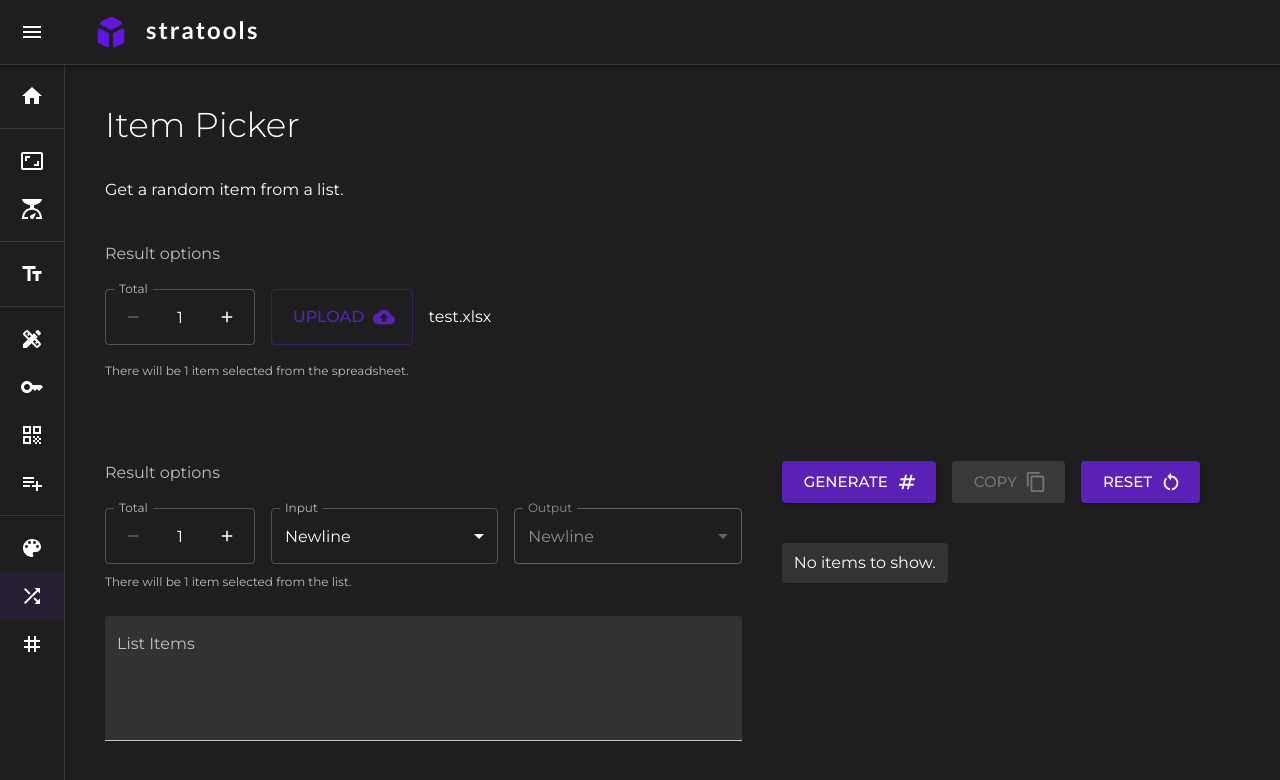
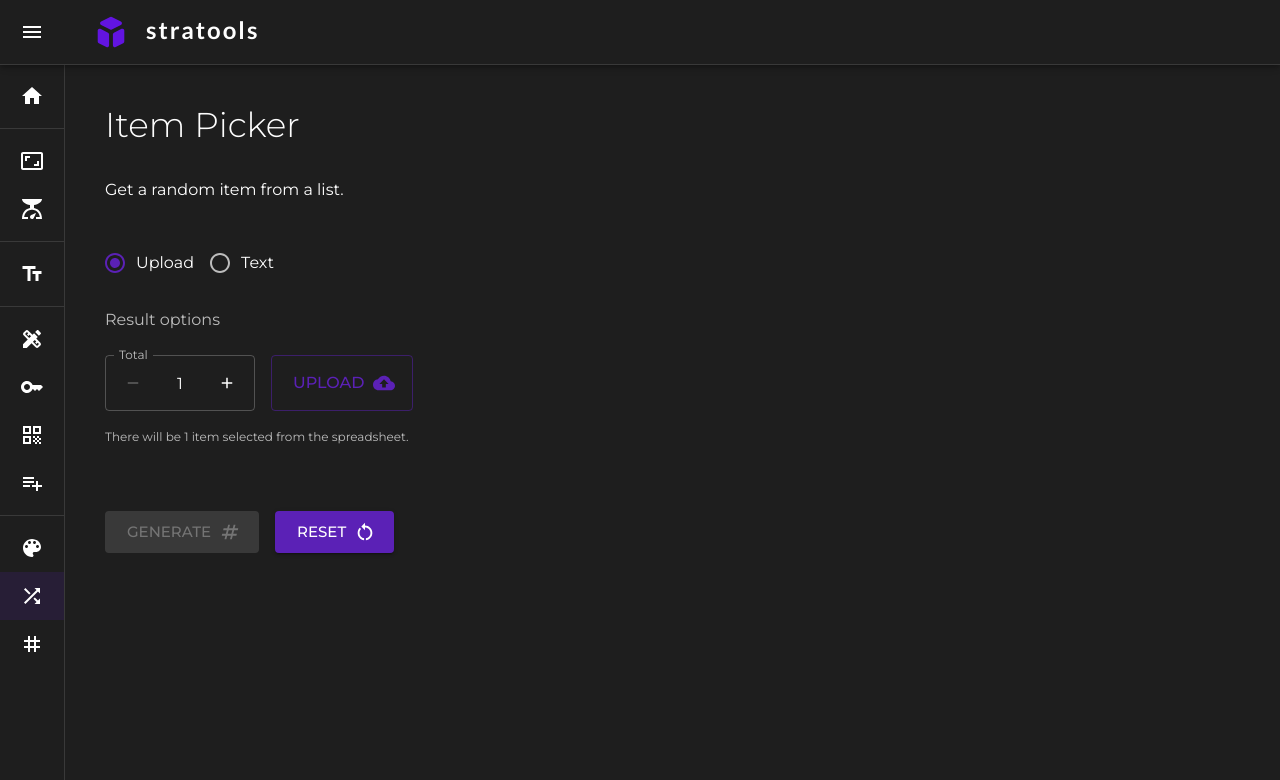
Before and after one commit to huffmanks/tools-nextjs, a Next.js app: page /picker/item in a window 1280 px wide. Shown: the top 780 px of the page. Built offline with nearby package versions, Linux system fonts and the light colour scheme.

Commit message:
finished xlsx upload option for item picker and fixed email sign themecolor var missing

```diff
--- a/constants/itemPicker.js
+++ b/constants/itemPicker.js
@@ -1,10 +1,25 @@
 export const initialValues = {
     total: 1,
+    listType: 'upload',
+    selectedRows: [],
+    isProcessing: false,
+    fileName: '',
     inputDelimiter: 'newline',
     outputDelimiter: 'newline',
     list: '',
     output: [],
 }
+
+export const itemRadios = [
+    {
+        value: 'upload',
+        label: 'Upload',
+    },
+    {
+        value: 'text',
+        label: 'Text',
+    },
+]
 
 export const delimiterSelects = [
     {
--- a/constants/popoverColorPicker.js
+++ b/constants/popoverColorPicker.js
@@ -3,6 +3,7 @@ export const initialValues = {
     backgroundColor: '#fff',
     ringOuter: '#222',
     ringInner: '#222',
+    themeColor: '#5b21b6',
 }
 
 export const qrCodePickers = [
--- a/features/EmailSignature/useEmailSignatureFormControls.jsx
+++ b/features/EmailSignature/useEmailSignatureFormControls.jsx
@@ -21,15 +21,15 @@ export const useEmailSignatureFormControls = () => {
 
         if ('phone' in fieldValues) {
             temp.phone = fieldValues.phone ? '' : 'This field is required.'
-            if (fieldValues.phone) temp.phone = fieldValues.phone.match(/\d{3}-\d{3}-\d{4}/g) ? '' : 'Phone number is not valid.'
+            if (fieldValues.phone) temp.phone = fieldValues.phone.match(/^(\(\d{3}\)\s?|\d{3}[-.]?)?\d{3}[-.]?\d{4}$/g) ? '' : 'Phone number is not valid.'
         }
 
         if ('cellPhone' in fieldValues) {
-            temp.cellPhone = fieldValues.cellPhone.match(/\d{3}-\d{3}-\d{4}/g) || fieldValues.cellPhone === '' ? '' : 'Cell number is not valid.'
+            temp.cellPhone = fieldValues.cellPhone.match(/^(\(\d{3}\)\s?|\d{3}[-.]?)?\d{3}[-.]?\d{4}$/g) || fieldValues.cellPhone === '' ? '' : 'Cell number is not valid.'
         }
 
         if ('fax' in fieldValues) {
-            temp.fax = fieldValues.fax.match(/\d{3}-\d{3}-\d{4}/g) || fieldValues.fax === '' ? '' : 'Fax number is not valid.'
+            temp.fax = fieldValues.fax.match(/^(\(\d{3}\)\s?|\d{3}[-.]?)?\d{3}[-.]?\d{4}$/g) || fieldValues.fax === '' ? '' : 'Fax number is not valid.'
         }
 
         if ('website' in fieldValues) {
--- a/features/RandomPicker/ActionGroup.jsx
+++ b/features/RandomPicker/ActionGroup.jsx
@@ -3,7 +3,7 @@ import NumbersIcon from '@mui/icons-material/Numbers'
 import ContentCopyIcon from '@mui/icons-material/ContentCopy'
 import RestartAltIcon from '@mui/icons-material/RestartAlt'
 
-const ActionGroup = ({ isDisabled, generateAria, handleClick, handleCopy, handleReset }) => {
+const ActionGroup = ({ isCopyDisabled, isGenerateDisabled, isUpload, generateAria, handleRandomSelection, handleClick, handleCopy, handleReset }) => {
     const styles = {
         button: {
             width: {
@@ -23,13 +23,22 @@ const ActionGroup = ({ isDisabled, generateAria, handleClick, handleCopy, handle
         },
     }
     return (
-        <Stack direction={{ xs: 'column', xms: 'row' }} gap={2} mb={3}>
-            <Button variant='contained' size='large' aria-label={generateAria} endIcon={<NumbersIcon />} onClick={handleClick} sx={styles.button}>
+        <Stack direction={{ xs: 'column', xms: 'row' }} gap={2} mt={{ sm: !isUpload ? 3 : 0, md: !isUpload ? 6.5 : 0 }} mb={3}>
+            <Button
+                variant='contained'
+                size='large'
+                disabled={isGenerateDisabled}
+                aria-label={generateAria}
+                endIcon={<NumbersIcon />}
+                onClick={isUpload ? handleRandomSelection : handleClick}
+                sx={styles.button}>
                 Generate
             </Button>
-            <Button variant='contained' size='large' disabled={isDisabled} aria-label='copy value to clipboard' endIcon={<ContentCopyIcon />} onClick={handleCopy} sx={styles.button}>
-                Copy
-            </Button>
+            {!isUpload && (
+                <Button variant='contained' size='large' disabled={isCopyDisabled} aria-label='copy value to clipboard' endIcon={<ContentCopyIcon />} onClick={handleCopy} sx={styles.button}>
+                    Copy
+                </Button>
+            )}
             <Button variant='contained' size='large' aria-label='reset values' endIcon={<RestartAltIcon />} onClick={handleReset} sx={styles.button}>
                 Reset
             </Button>
--- a/features/RandomPicker/ItemPicker/ItemForm.jsx
+++ b/features/RandomPicker/ItemPicker/ItemForm.jsx
@@ -1,21 +1,70 @@
-import { Grid } from '@mui/material'
+import { FormControl, FormControlLabel, Grid, Radio, RadioGroup } from '@mui/material'
 
 import ActionGroup from '../ActionGroup'
 
 import TextOutput from './TextOutput'
 import TextForm from './TextForm'
 import UploadForm from './UploadForm'
+import { itemRadios } from '../../../constants/itemPicker'
 
-const ItemForm = ({ resultRef, values, errorMessage, handleChange, handleBlur, handleClick, handleCopy, handleReset, handleDecrease, handleIncrease }) => {
+const ItemForm = ({
+    fileRef,
+    resultRef,
+    values,
+    errorMessage,
+    handleChange,
+    handleBlur,
+    handleFileUpload,
+    handleRandomSelection,
+    handleClick,
+    handleCopy,
+    handleReset,
+    handleDecrease,
+    handleIncrease,
+}) => {
+    const isUpload = values?.listType === 'upload'
     return (
         <>
+            <FormControl component='fieldset' sx={{ marginBottom: 3 }}>
+                <RadioGroup row defaultValue='upload' name='listType' value={values.listType} onChange={handleChange}>
+                    {itemRadios.map(({ value, label }, index) => (
+                        <FormControlLabel
+                            key={index}
+                            value={value}
+                            control={
+                                <Radio
+                                    sx={{
+                                        '&.Mui-checked': {
+                                            color: 'primary.main',
+                                        },
+                                    }}
+                                />
+                            }
+                            label={label}
+                        />
+                    ))}
+                </RadioGroup>
+            </FormControl>
             <Grid container spacing={5}>
-                <UploadForm values={values} fileName='test.xlsx' handleChange={handleChange} handleDecrease={handleDecrease} handleIncrease={handleIncrease} />
-                <TextForm values={values} errorMessage={errorMessage} handleChange={handleChange} handleBlur={handleBlur} handleDecrease={handleDecrease} handleIncrease={handleIncrease} />
-                <Grid item xs={12} md={5}>
-                    <ActionGroup isDisabled={!values?.output?.length} generateAria='pick items from a list' handleClick={handleClick} handleCopy={handleCopy} handleReset={handleReset} />
+                {isUpload && (
+                    <UploadForm fileRef={fileRef} values={values} handleChange={handleChange} handleFileUpload={handleFileUpload} handleDecrease={handleDecrease} handleIncrease={handleIncrease} />
+                )}
+                {!isUpload && (
+                    <TextForm values={values} errorMessage={errorMessage} handleChange={handleChange} handleBlur={handleBlur} handleDecrease={handleDecrease} handleIncrease={handleIncrease} />
+                )}
+                <Grid item xs={12} md={!isUpload ? 5 : 12}>
+                    <ActionGroup
+                        isCopyDisabled={!isUpload && !values?.output?.length}
+                        isGenerateDisabled={(isUpload && values?.selectedRows?.length === 0) || values?.isProcessing}
+                        isUpload={isUpload}
+                        generateAria='pick items from a list'
+                        handleRandomSelection={handleRandomSelection}
+                        handleClick={handleClick}
+                        handleCopy={handleCopy}
+                        handleReset={handleReset}
+                    />
 
-                    <TextOutput resultRef={resultRef} values={values} />
+                    {!isUpload && <TextOutput resultRef={resultRef} values={values} />}
                 </Grid>
             </Grid>
         </>
--- a/features/RandomPicker/ItemPicker/TextOutput.jsx
+++ b/features/RandomPicker/ItemPicker/TextOutput.jsx
@@ -4,7 +4,7 @@ import OutputMessage from '../../../components/common/OutputMessage'
 
 const TextOutput = ({ resultRef, values }) => {
     return (
-        <Box sx={{ marginTop: 5 }}>
+        <Box sx={{ marginTop: { sm: 6, md: 8 } }}>
             {values?.output?.length > 0 ? (
                 <div ref={resultRef}>
                     {values.output.map((item, i) => (
--- a/features/RandomPicker/ItemPicker/UploadForm.jsx
+++ b/features/RandomPicker/ItemPicker/UploadForm.jsx
@@ -1,22 +1,34 @@
-import { Button, Grid, Stack, Typography } from '@mui/material'
+import { Button, Grid, Stack } from '@mui/material'
 import CloudUploadIcon from '@mui/icons-material/CloudUpload'
 import Counter from '../../../components/common/Counter'
 import FieldsetContainer from '../FieldsetContainer'
 
-const UploadForm = ({ values, fileName, handleChange, handleDecrease, handleIncrease }) => {
+const UploadForm = ({ fileRef, values, handleChange, handleFileUpload, handleDecrease, handleIncrease }) => {
     return (
         <Grid item xs={12} md={7}>
-            <div style={{ marginBottom: 16 }}>
-                <FieldsetContainer title='Result options' size='large' isFullWidth helperText={`There will be ${values.total} item${values.total > 1 ? 's' : ''} selected from the spreadsheet.`}>
+            <div>
+                <FieldsetContainer
+                    title='Result options'
+                    size='large'
+                    mb={0}
+                    isFullWidth
+                    helperText={`There will be ${values.total} item${values.total > 1 ? 's' : ''} selected from the spreadsheet.`}
+                    sx={{ marginBottom: 0 }}>
                     <Stack direction={{ xs: 'column', sm: 'row' }} alignItems={{ xs: 'start', sm: 'center' }} gap={2} mb={2}>
                         <Counter values={values} handleChange={handleChange} handleDecrease={handleDecrease} handleIncrease={handleIncrease} />
 
                         <Button sx={{ padding: '13px 21px', fontSize: '1rem' }} component='label' variant='outlined' size='large' aria-label='upload file' endIcon={<CloudUploadIcon />}>
                             Upload
-                            <input type='file' hidden onChange={handleChange} accept='.csv, application/vnd.openxmlformats-officedocument.spreadsheetml.sheet, application/vnd.ms-excel' />
+                            <input
+                                ref={fileRef}
+                                type='file'
+                                hidden
+                                onChange={handleFileUpload}
+                                accept='.csv, application/vnd.openxmlformats-officedocument.spreadsheetml.sheet, application/vnd.ms-excel'
+                            />
                         </Button>
 
-                        {fileName && <div>{fileName}</div>}
+                        {values?.fileName && <div>{values.fileName}</div>}
                     </Stack>
                 </FieldsetContainer>
             </div>
--- a/features/RandomPicker/useItemPickerFormControls.jsx
+++ b/features/RandomPicker/useItemPickerFormControls.jsx
@@ -1,12 +1,16 @@
 import { useRef, useState } from 'react'
+import * as XLSX from 'xlsx'
 
 import { useGlobalState } from '../../hooks/useContext'
 import { useCopyToClipboard } from '../../hooks/useCopyToClipboard'
+
 import { generateSeparatedStrings } from './generateSeparatedStrings'
 import { generateRandomNumbers } from '../../utilities/generateRandomNumbers'
+
 import { initialValues } from '../../constants/itemPicker'
 
 export const useItemPickerFormControls = () => {
+    const fileRef = useRef(null)
     const resultRef = useRef(null)
 
     const { addToast } = useGlobalState()
@@ -37,6 +41,62 @@ export const useItemPickerFormControls = () => {
         }
     }
 
+    const handleFileUpload = (e) => {
+        const file = e.target.files[0]
+        const reader = new FileReader()
+
+        setValues({
+            ...values,
+            isProcessing: true,
+        })
+
+        reader.onload = (event) => {
+            const data = new Uint8Array(event.target.result)
+            const workbook = XLSX.read(data, { type: 'array' })
+            const worksheet = workbook.Sheets[workbook.SheetNames[0]]
+            const rows = XLSX.utils.sheet_to_json(worksheet, { header: 1 })
+
+            setValues({
+                ...values,
+                fileName: file.name,
+                selectedRows: rows,
+                isProcessing: false,
+            })
+        }
+
+        reader.readAsArrayBuffer(file)
+    }
+
+    const handleRandomSelection = (e) => {
+        e.preventDefault()
+
+        const headerRow = values.selectedRows[0]
+        const dataRows = values.selectedRows.slice(1)
+
+        const shuffledRows = [...dataRows].sort(() => Math.random() - Math.random())
+        const selected = []
+        const selectedSet = new Set()
+
+        for (const row of shuffledRows) {
+            if (!selectedSet.has(JSON.stringify(row))) {
+                selected.push(row)
+                selectedSet.add(JSON.stringify(row))
+            }
+
+            if (selected.length >= values.total) {
+                break
+            }
+        }
+
+        const outputRows = [headerRow, ...selected]
+
+        const workbook = XLSX.utils.book_new()
+        const worksheet = XLSX.utils.aoa_to_sheet(outputRows)
+        XLSX.utils.book_append_sheet(workbook, worksheet, 'Selected Rows')
+
+        XLSX.writeFile(workbook, 'selected_rows.xlsx')
+    }
+
     const handleClick = () => {
         const items = generateSeparatedStrings(values)
 
@@ -64,16 +124,20 @@ export const useItemPickerFormControls = () => {
 
     const handleReset = () => {
         setValues(initialValues)
+        fileRef.current.value = ''
         setErrorMessage('')
     }
 
     return {
+        fileRef,
         resultRef,
         values,
         errorMessage,
         setValues,
         handleChange,
         handleBlur,
+        handleFileUpload,
+        handleRandomSelection,
         handleClick,
         handleCopy,
         handleReset,
--- a/pages/generate/email-signature/index.jsx
+++ b/pages/generate/email-signature/index.jsx
@@ -8,11 +8,12 @@ import IntroParagraph from '../../../features/EmailSignature/IntroParagraph'
 import EmailForm from '../../../features/EmailSignature/EmailForm'
 import EmailOutput from '../../../features/EmailSignature/EmailOutput'
 import OutputMessage from '../../../components/common/OutputMessage'
+import { initialValues } from '../../../constants/popoverColorPicker'
 
 const EmailSignature = () => {
     const { values, errors, formSubmitted, formIsValid, handleChange, handleBlur, handleSubmit } = useEmailSignatureFormControls()
 
-    const { colors, handleBlur: handleColorPickerBlur } = usePopoverColorPicker()
+    const { colors, handleBlur: handleColorPickerBlur } = usePopoverColorPicker(initialValues)
 
     return (
         <>
--- a/pages/picker/item/index.jsx
+++ b/pages/picker/item/index.jsx
@@ -9,7 +9,7 @@ import PageTitle from '../../../components/common/PageTitle'
 import ItemForm from '../../../features/RandomPicker/ItemPicker/ItemForm'
 
 const ItemPicker = () => {
-    const { resultRef, values, setValues, handleChange, handleClick, handleCopy, handleReset } = useItemPickerFormControls()
+    const { fileRef, resultRef, values, setValues, handleChange, handleFileUpload, handleRandomSelection, handleClick, handleCopy, handleReset } = useItemPickerFormControls()
     const { handleDecrease, handleIncrease } = useCounter(values, setValues)
 
     return (
@@ -23,9 +23,12 @@ const ItemPicker = () => {
             </Typography>
 
             <ItemForm
+                fileRef={fileRef}
                 resultRef={resultRef}
                 values={values}
                 handleChange={handleChange}
+                handleFileUpload={handleFileUpload}
+                handleRandomSelection={handleRandomSelection}
                 handleClick={handleClick}
                 handleCopy={handleCopy}
                 handleReset={handleReset}
```
Also changed, not shown: features/RandomPicker/ItemPicker/UploadZTest.jsx (deleted, +0 -73 lines).
